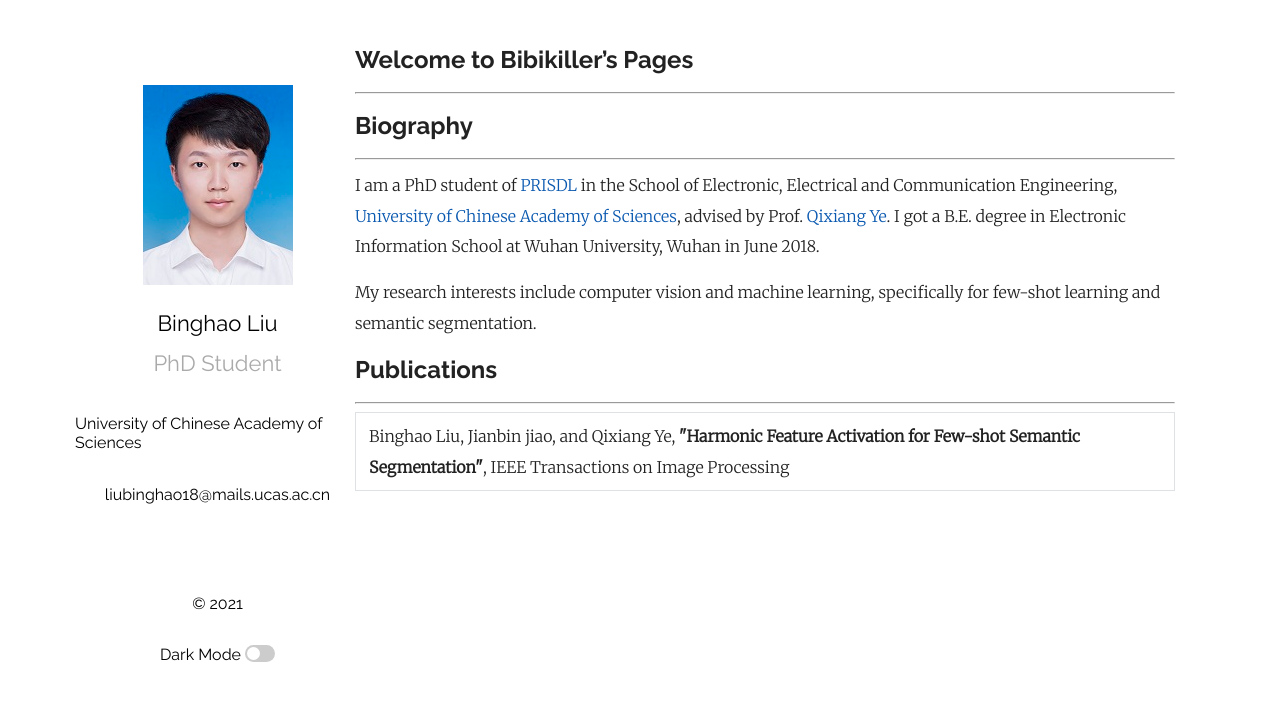
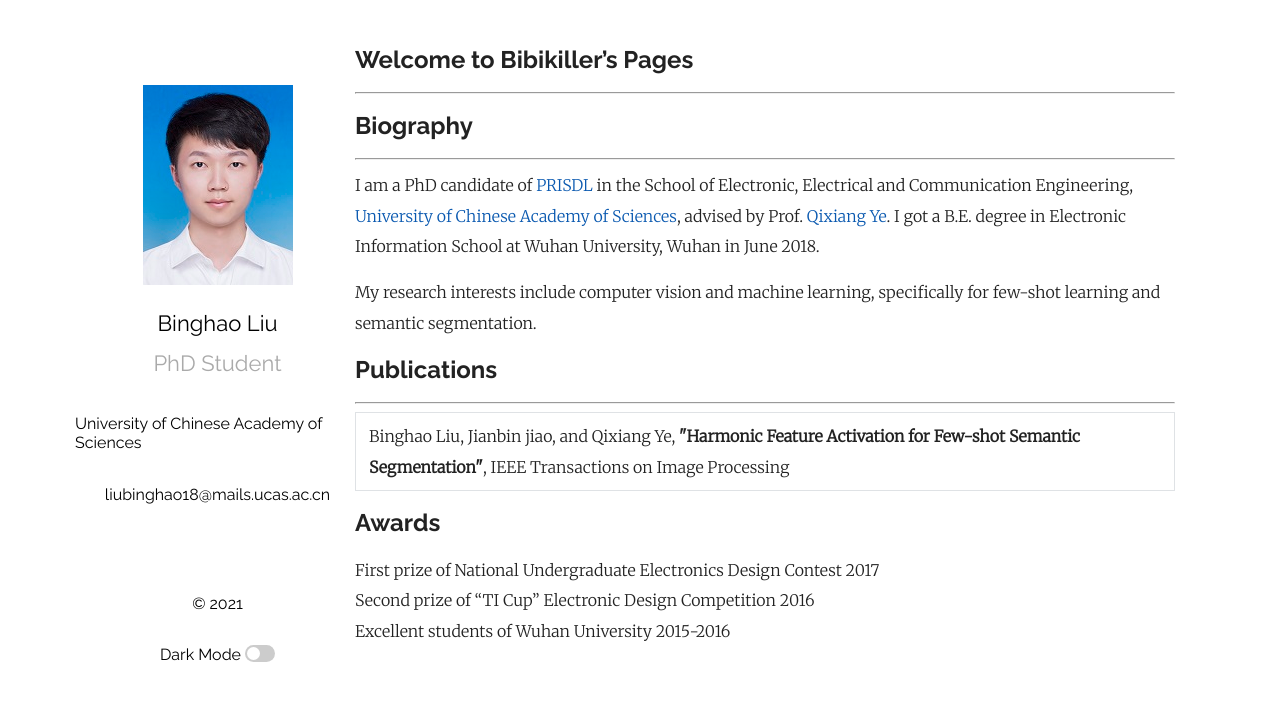
Before and after one commit to Bibikiller/Bibikiller.github.io, a Jekyll site: the page built from index.md, in a window 1280 px wide. Shown: the top 701 px of the page. Built offline with Jekyll 4.4.1, drawn with Linux system fonts in a browser that asks for light colours; some web fonts are replaced; our own code applies the rules of GitHub Pages for plain Markdown files; a script that is not in the unit is left out; comment, search, counter and statistics services are not loaded.

Commit message:
Update index.md

```diff
--- a/index.md
+++ b/index.md
@@ -3,7 +3,7 @@
 
 ## Biography
 ---
-I am a PhD student of [PRISDL](https://ucassdl.cn/) in the School of Electronic, Electrical and Communication Engineering, [University of Chinese Academy of Sciences](http://english.ucas.ac.cn/), advised by Prof. [Qixiang Ye](http://people.ucas.ac.cn/~0007279?language=en). I got a B.E. degree in Electronic Information School at Wuhan University, Wuhan in June 2018.
+I am a PhD candidate of [PRISDL](https://ucassdl.cn/) in the School of Electronic, Electrical and Communication Engineering, [University of Chinese Academy of Sciences](http://english.ucas.ac.cn/), advised by Prof. [Qixiang Ye](http://people.ucas.ac.cn/~0007279?language=en). I got a B.E. degree in Electronic Information School at Wuhan University, Wuhan in June 2018.
 
 My research interests include computer vision and machine learning, specifically for few-shot learning and semantic segmentation.
 
@@ -16,3 +16,8 @@ My research interests include computer vision and machine learning, specifically
 IEEE Transactions on Image Processing </td>
 </tr>
 </table>
+
+## Awards
+First prize of National Undergraduate Electronics Design Contest 2017
+Second prize of “TI Cup” Electronic Design Competition 2016
+Excellent students of Wuhan University 2015-2016
```
